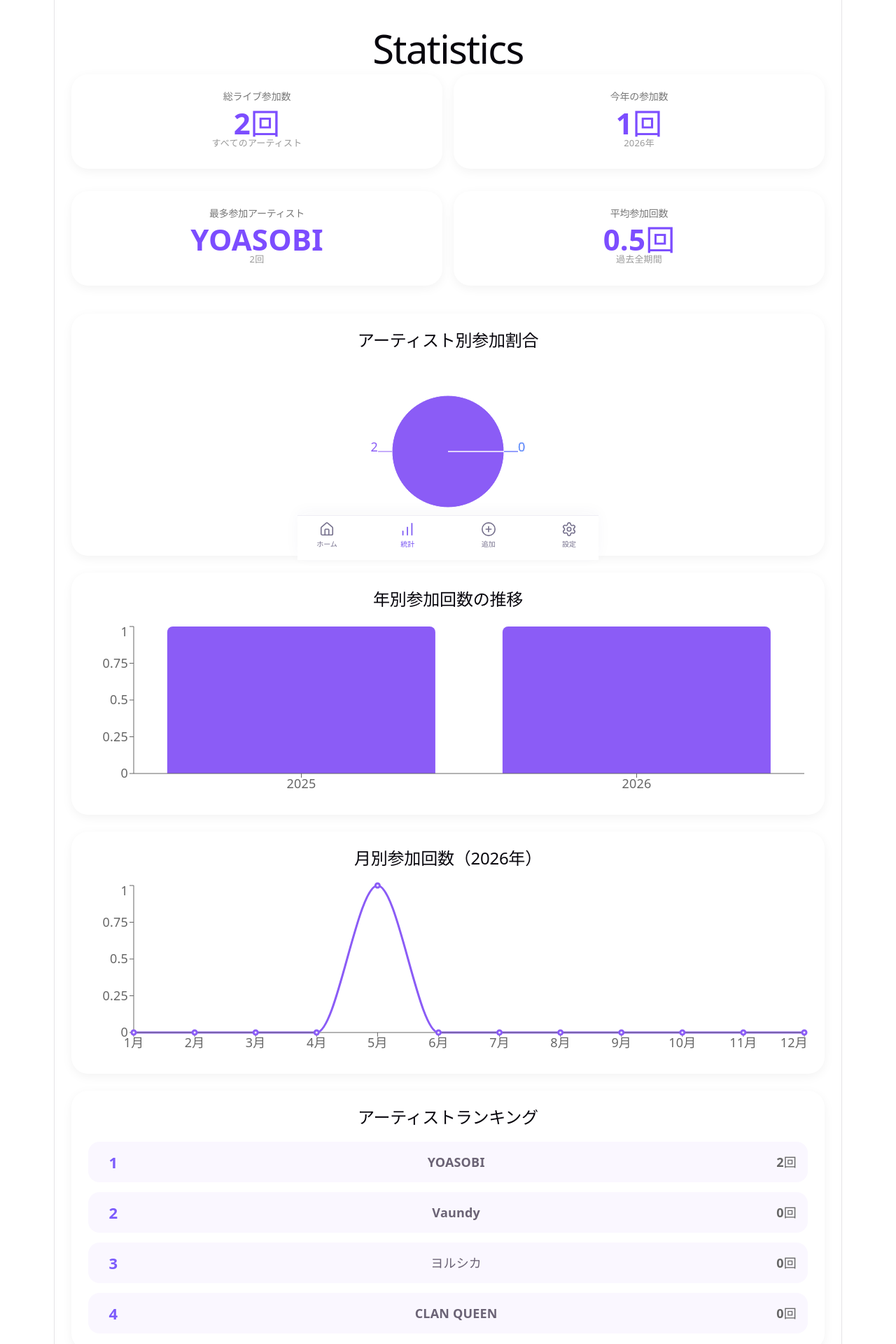
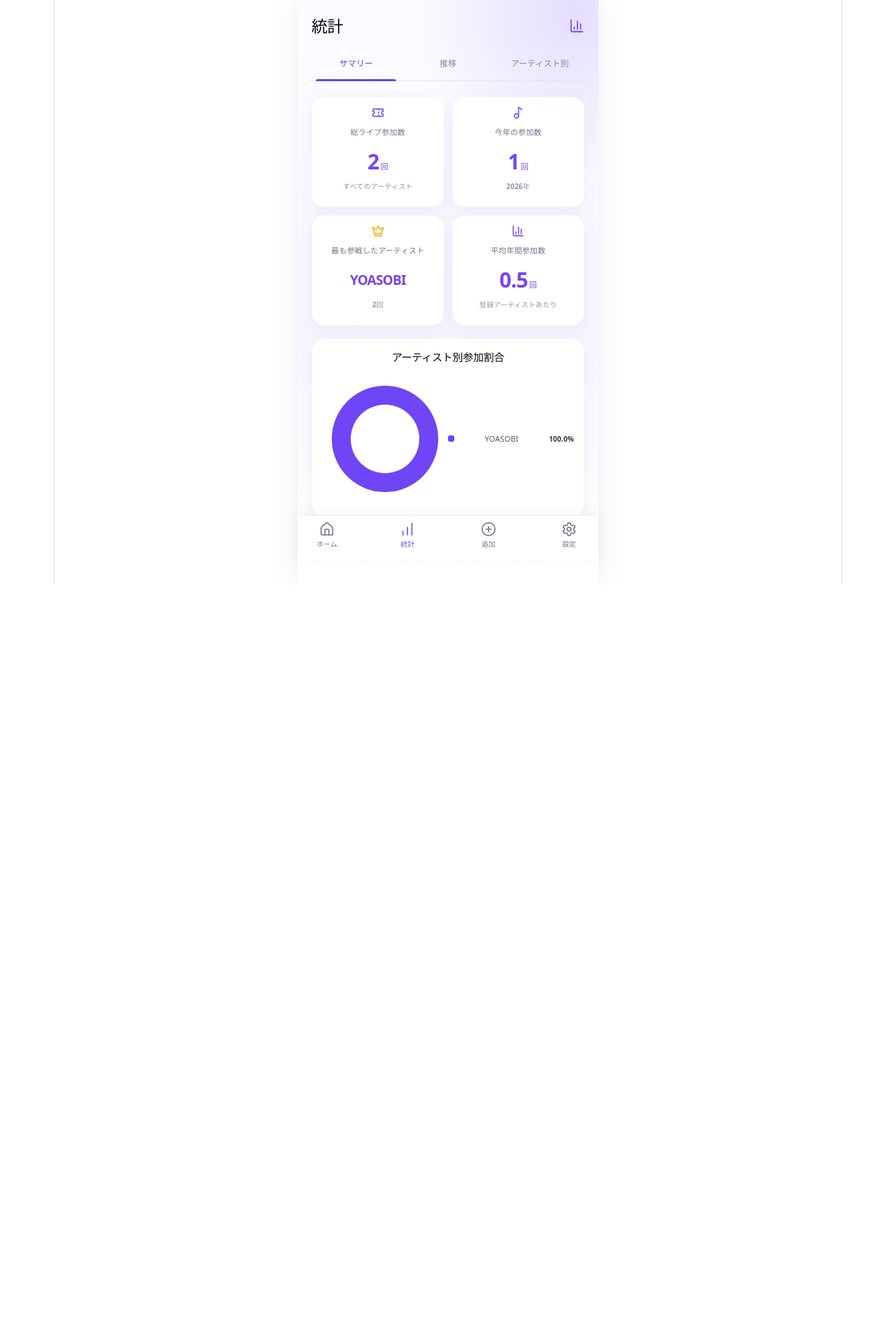
Before and after one commit to tomokitakahama/LiveCloud, a React (Vite) app: page /stats in a window 1280 px wide. Shown: the top 1920 px of the page at 70% size. After the commit the page ends 835 px from the top, so only its background shows below. Built offline with nearby package versions, Linux system fonts and the light colour scheme.

Commit message:
UI修正_統計情報

```diff
--- a/src/pages/Stats/Stats.css
+++ b/src/pages/Stats/Stats.css
@@ -1,133 +1,35 @@
-.statsContainer {
-  padding: 24px;
-}
-
-.statsContainer h1 {
-  margin-bottom: 24px;
-}
-
-.statsCard {
-  background: white;
-  border-radius: 16px;
-  padding: 24px;
-  margin-bottom: 16px;
-  box-shadow: 0 2px 10px rgba(0,0,0,0.08);
-}
-
-.statsCard h2 {
-  font-size: 16px;
-  color: #666;
-  margin-bottom: 12px;
-}
-
-.statsCard p {
-  font-size: 32px;
-  font-weight: bold;
-}
-
-.statsCard span {
-  color: #666;
-}
-
-.summaryGrid {
-  display: grid;
-  grid-template-columns: 1fr 1fr;
-  gap: 16px;
-}
-
-.statsCard {
-  background: white;
-  border-radius: 24px;
-  padding: 24px;
-  box-shadow: 0 4px 15px rgba(0,0,0,0.05);
-}
-
-.statsCard h2 {
-  font-size: 14px;
-  color: #777;
-  margin-bottom: 16px;
-}
-
-.statsCard p {
-  font-size: 42px;
-  font-weight: bold;
-  color: #7c4dff;
-}
-
-.statsCard span {
-  color: #999;
-  font-size: 13px;
-}
-
-.chartCard {
-  background: white;
-  margin-top: 24px;
-  border-radius: 24px;
-  padding: 24px;
-  box-shadow: 0 4px 15px rgba(0,0,0,0.05);
-}
-
-.chartCard h2 {
-  margin-bottom: 20px;
-}
-
-.pieChartArea {
-  width: 100%;
-  height: 250px;
-}
-
-.rankingArea{
-
-    display:flex;
-
-    flex-direction:column;
-
-    gap:14px;
-
-}
-
-.rankingRow{
-
-    display:flex;
-
-    align-items:center;
-
-    justify-content:space-between;
-
-    padding:16px;
-
-    border-radius:16px;
-
-    background:#faf7ff;
-
-}
-
-.rankNumber{
-
-    width:40px;
-
-    font-size:22px;
-
-    font-weight:bold;
-
-    color:#7C5CFC;
-
-}
-
-.rankName{
-
-    flex:1;
-
-    font-weight:600;
-
-    margin-left:12px;
-
-}
-
-.rankCount{
-
-    color:#666;
-
-    font-weight:bold;
-
-}
+.statsContainer { box-sizing: border-box; width: min(100%, 430px); min-height: 100svh; margin: 0 auto; padding: 24px 20px 94px; color: #19162b; background: radial-gradient(circle at 92% 2%, rgba(220, 210, 255, .72), transparent 25%), linear-gradient(180deg, #fcfbff, #f7f6ff 55%, #fff); }
+.statsHeader { display: flex; align-items: center; justify-content: space-between; margin-bottom: 18px; color: #201c34; }
+.statsHeader h1 { margin: 0; font-size: 23px; letter-spacing: -.5px; }
+.statsHeader svg { color: #7950f2; }
+.statsTabs { display: grid; grid-template-columns: repeat(3, 1fr); margin: 0 -2px 22px; border-bottom: 1px solid #e6e3f3; }
+.statsTabs button { position: relative; padding: 10px 2px 11px; border: 0; background: none; color: #89839f; font: inherit; font-size: 12px; font-weight: 700; cursor: pointer; }
+.statsTabs button.active { color: #7043f0; }
+.statsTabs button.active::after { position: absolute; right: 8px; bottom: -1px; left: 8px; height: 3px; border-radius: 4px 4px 0 0; background: #7043f0; content: ""; }
+.summaryGrid { display: grid; grid-template-columns: 1fr 1fr; gap: 11px; }
+.statsCard, .chartCard { border: 1px solid rgba(122, 99, 202, .08); background: rgba(255,255,255,.94); box-shadow: 0 8px 24px rgba(61, 47, 117, .06); }
+.statsCard { min-height: 130px; padding: 13px 14px; border-radius: 17px; }
+.statsCard svg { width: 18px; height: 18px; margin-bottom: 6px; color: #8560f6; stroke-width: 2.4; }
+.statsCard:nth-child(3) svg { color: #f1b72e; }
+.statsCard p { min-height: 29px; margin: 0; color: #77718b; font-size: 11px; font-weight: 700; line-height: 1.35; }
+.statsCard strong { display: block; overflow: hidden; margin: 4px 0 2px; color: #7545f1; font-size: 30px; line-height: 1.08; letter-spacing: -.8px; text-overflow: ellipsis; white-space: nowrap; }
+.statsCard strong small, .rankingRow small { margin-left: 2px; font-size: 11px; letter-spacing: 0; }
+.statsCard .artistName { font-size: 19px; line-height: 1.7; }
+.statsCard span { color: #9791a8; font-size: 10px; font-weight: 600; }
+.chartCard { margin-top: 18px; padding: 18px 14px; border-radius: 20px; }
+.chartCard h2 { margin: 0 4px 12px; font-size: 15px; letter-spacing: -.25px; }
+.shareContent { display: flex; align-items: center; min-height: 190px; }
+.shareLegend { flex: 1; min-width: 0; margin: 0; padding: 0; list-style: none; }
+.shareLegend li { display: flex; align-items: center; gap: 7px; min-width: 0; margin: 8px 0; color: #58526d; font-size: 11px; }
+.shareLegend i { width: 9px; height: 9px; flex: 0 0 auto; border-radius: 3px; }
+.shareLegend span { overflow: hidden; flex: 1; text-overflow: ellipsis; white-space: nowrap; }
+.shareLegend b { color: #383349; font-size: 10px; }
+.chartTooltip { padding: 6px 9px; border-radius: 7px; background: #302651; color: #fff; font-size: 11px; font-weight: 700; box-shadow: 0 4px 12px rgba(34, 25, 73, .18); }
+.recharts-cartesian-axis-tick-value { fill: #716b87; font-size: 10px; }
+.emptyChart { margin: 24px 0; color: #918ba1; font-size: 13px; text-align: center; }
+.rankingArea { display: grid; gap: 9px; margin: 0; padding: 0; list-style: none; }
+.rankingRow { display: flex; align-items: center; min-height: 48px; padding: 8px 11px; border-radius: 13px; background: #f8f6ff; }
+.rankNumber { display: grid; width: 25px; height: 25px; place-items: center; border-radius: 8px; background: #ece7ff; color: #7546ec; font-size: 12px; font-weight: 800; }
+.rankName { overflow: hidden; flex: 1; margin: 0 12px; font-size: 13px; font-weight: 700; text-overflow: ellipsis; white-space: nowrap; }
+.rankingRow strong { color: #7545f1; font-size: 18px; }
+@media (min-width: 431px) { .statsContainer { box-shadow: 0 0 38px rgba(65, 53, 124, .1); } }
--- a/src/pages/Stats/Stats.tsx
+++ b/src/pages/Stats/Stats.tsx
@@ -1,365 +1,131 @@
-import "./Stats.css";
-import BottomNavigation from "../../components/BottomNavigation/BottomNavigation";
+import { useMemo, useState } from "react";
 import {
+  Bar,
+  BarChart,
+  Cell,
+  Line,
+  LineChart,
+  Pie,
   PieChart,
-  Pie,
-  Cell,
   ResponsiveContainer,
-  BarChart,
-  Bar,
+  Tooltip,
   XAxis,
   YAxis,
-  Tooltip,
-  LineChart,
-  Line,
 } from "recharts";
+import { BarChart3, Crown, Music2, Ticket } from "lucide-react";
+import BottomNavigation from "../../components/BottomNavigation/BottomNavigation";
+import "./Stats.css";
+
+type Live = { date?: string };
+type Artist = { name: string; lives?: Live[] };
 
 type StatsProps = {
-  artists: any[];
+  artists: Artist[];
 };
 
-const Stats = ({
-  artists,
-}: StatsProps) => {
+const COLORS = ["#6f45f6", "#8b5cf6", "#a855f7", "#d565df", "#62a7f3", "#cfd9f2"];
 
-  const totalArtists =
-    artists.length;
+const getDateParts = (value?: string) => {
+  const match = value?.match(/^(\d{4})[/-](\d{1,2})[/-](\d{1,2})/);
+  return match ? { year: Number(match[1]), month: Number(match[2]) } : null;
+};
 
-  const totalLives = artists.reduce(
+const ChartTooltip = ({ active, payload }: any) => {
+  if (!active || !payload?.length) return null;
+  return <div className="chartTooltip">{payload[0].value}回</div>;
+};
 
-  (sum, artist) =>
+const Stats = ({ artists }: StatsProps) => {
+  const [activeTab, setActiveTab] = useState<"summary" | "trend" | "artists">("summary");
+  const currentYear = new Date().getFullYear();
 
-    sum + (artist.lives?.length ?? 0),
-
-  0
-
-);
-
-  const topArtist =
-  artists.length > 0
-    ? artists.reduce((prev, current) =>
-
-        (prev.lives?.length ?? 0) >
-        (current.lives?.length ?? 0)
-
-          ? prev
-
-          : current
-
-      )
-
-    : null;
-
-    const currentYear =
-  new Date().getFullYear();
-
-const thisYearLives = artists.reduce(
-  (sum, artist) => {
-
-    const lives = artist.lives ?? [];
-
-    const count = lives.filter(
-      (live: any) =>
-        new Date(live.date).getFullYear() === currentYear
-    ).length;
-
-    return sum + count;
-
-  },
-  0
-);
-
-const averageLives =
-  artists.length > 0
-    ? (totalLives / artists.length).toFixed(1)
-    : "0";
-
-    const pieData = artists.map((artist) => ({
-  name: artist.name,
-  value: artist.lives?.length ?? 0,
-}));
-
-const COLORS = [
-  "#8B5CF6",
-  "#A855F7",
-  "#C084FC",
-  "#60A5FA",
-  "#F9A8D4",
-  "#CBD5E1",
-];
-
-const yearlyMap: Record<string, number> = {};
-
-artists.forEach((artist) => {
-
-  (artist.lives ?? []).forEach((live: any) => {
-
-    if (!live.date) return;
-
-    const year = String(
-      new Date(live.date).getFullYear()
+  const data = useMemo(() => {
+    const totalLives = artists.reduce((sum, artist) => sum + (artist.lives?.length ?? 0), 0);
+    const topArtist = [...artists].sort((a, b) => (b.lives?.length ?? 0) - (a.lives?.length ?? 0))[0];
+    const thisYearLives = artists.reduce(
+      (sum, artist) => sum + (artist.lives ?? []).filter((live) => getDateParts(live.date)?.year === currentYear).length,
+      0,
     );
 
-    yearlyMap[year] =
-      (yearlyMap[year] ?? 0) + 1;
+    const shares = artists
+      .map((artist) => ({ name: artist.name, value: artist.lives?.length ?? 0 }))
+      .filter((artist) => artist.value > 0);
+    const visibleShares = shares.slice(0, 5);
+    const otherCount = shares.slice(5).reduce((sum, artist) => sum + artist.value, 0);
+    if (otherCount) visibleShares.push({ name: "その他", value: otherCount });
 
-  });
+    const yearlyMap: Record<number, number> = {};
+    const monthlyMap = Array.from({ length: 12 }, () => 0);
+    artists.forEach((artist) => (artist.lives ?? []).forEach((live) => {
+      const parts = getDateParts(live.date);
+      if (!parts) return;
+      yearlyMap[parts.year] = (yearlyMap[parts.year] ?? 0) + 1;
+      if (parts.year === currentYear) monthlyMap[parts.month - 1] += 1;
+    }));
 
-});
+    const years = Object.keys(yearlyMap).map(Number).sort((a, b) => a - b);
+    const startYear = years.length ? Math.min(years[0], currentYear - 4) : currentYear - 4;
+    const yearlyData = Array.from({ length: currentYear - startYear + 1 }, (_, index) => {
+      const year = startYear + index;
+      return { year: String(year), count: yearlyMap[year] ?? 0 };
+    });
 
-const yearlyData = Object.keys(yearlyMap)
-  .sort()
-  .map((year) => ({
-    year,
-    count: yearlyMap[year],
-  }));
-
-const monthlyMap: Record<number, number> = {};
-
-for (let i = 1; i <= 12; i++) {
-  monthlyMap[i] = 0;
-}
-
-artists.forEach((artist) => {
-
-  (artist.lives ?? []).forEach((live: any) => {
-
-    if (!live.date) return;
-
-    const date = new Date(live.date);
-
-    if (
-      date.getFullYear() === currentYear
-    ) {
-
-      monthlyMap[
-        date.getMonth() + 1
-      ]++;
-
-    }
-
-  });
-
-});
-
-const monthlyData = Array.from(
-  { length: 12 },
-  (_, index) => ({
-
-    month: `${index + 1}月`,
-
-    count:
-      monthlyMap[index + 1],
-
-  })
-);
-
-const artistRanking = [...artists]
-  .sort(
-    (a, b) =>
-      (b.lives?.length ?? 0) -
-      (a.lives?.length ?? 0)
-  )
-  .slice(0, 5);
+    return {
+      totalLives,
+      topArtist,
+      thisYearLives,
+      averageLives: artists.length ? (totalLives / artists.length).toFixed(1) : "0.0",
+      shares: visibleShares,
+      yearlyData,
+      monthlyData: monthlyMap.map((count, index) => ({ month: `${index + 1}月`, count })),
+      ranking: [...artists].sort((a, b) => (b.lives?.length ?? 0) - (a.lives?.length ?? 0)),
+    };
+  }, [artists, currentYear]);
 
   return (
-    <div className="statsContainer">
+    <main className="statsContainer">
+      <header className="statsHeader">
+        <h1>統計</h1>
+        <BarChart3 size={22} aria-hidden="true" />
+      </header>
 
-      <h1>Statistics</h1>
+      <div className="statsTabs" role="tablist" aria-label="統計の表示切り替え">
+        {[
+          ["summary", "サマリー"],
+          ["trend", "推移"],
+          ["artists", "アーティスト別"],
+        ].map(([id, label]) => (
+          <button key={id} type="button" role="tab" aria-selected={activeTab === id}
+            className={activeTab === id ? "active" : ""} onClick={() => setActiveTab(id as typeof activeTab)}>
+            {label}
+          </button>
+        ))}
+      </div>
 
-      <div className="summaryGrid">
+      {activeTab === "summary" && <>
+        <section className="summaryGrid" aria-label="ライブ参加サマリー">
+          <article className="statsCard"><Ticket /><p>総ライブ参加数</p><strong>{data.totalLives}<small>回</small></strong><span>すべてのアーティスト</span></article>
+          <article className="statsCard"><Music2 /><p>今年の参加数</p><strong>{data.thisYearLives}<small>回</small></strong><span>{currentYear}年</span></article>
+          <article className="statsCard"><Crown /><p>最も参戦したアーティスト</p><strong className="artistName">{data.topArtist?.name ?? "-"}</strong><span>{data.topArtist?.lives?.length ?? 0}回</span></article>
+          <article className="statsCard"><BarChart3 /><p>平均年間参加数</p><strong>{data.averageLives}<small>回</small></strong><span>登録アーティストあたり</span></article>
+        </section>
+        <section className="chartCard shareCard">
+          <h2>アーティスト別参加割合</h2>
+          {data.shares.length ? <div className="shareContent">
+            <ResponsiveContainer width="50%" height={190}><PieChart><Pie data={data.shares} dataKey="value" innerRadius={49} outerRadius={76} paddingAngle={2} stroke="none">{data.shares.map((entry, index) => <Cell key={entry.name} fill={COLORS[index % COLORS.length]} />)}</Pie></PieChart></ResponsiveContainer>
+            <ul className="shareLegend">{data.shares.map((artist, index) => <li key={artist.name}><i style={{ backgroundColor: COLORS[index % COLORS.length] }} /><span>{artist.name}</span><b>{data.totalLives ? ((artist.value / data.totalLives) * 100).toFixed(1) : "0.0"}%</b></li>)}</ul>
+          </div> : <p className="emptyChart">ライブを登録すると集計が表示されます</p>}
+        </section>
+      </>}
 
-  <div className="statsCard">
+      {activeTab === "trend" && <>
+        <section className="chartCard"><h2>年別参加回数の推移</h2><ResponsiveContainer width="100%" height={235}><BarChart data={data.yearlyData} margin={{ top: 12, right: 2, left: -24, bottom: 0 }}><XAxis dataKey="year" axisLine={false} tickLine={false} /><YAxis allowDecimals={false} axisLine={false} tickLine={false} /><Tooltip content={<ChartTooltip />} /><Bar dataKey="count" fill="#7950f2" radius={[7, 7, 0, 0]} /></BarChart></ResponsiveContainer></section>
+        <section className="chartCard"><h2>月別参加回数（{currentYear}年）</h2><ResponsiveContainer width="100%" height={235}><LineChart data={data.monthlyData} margin={{ top: 12, right: 10, left: -24, bottom: 0 }}><XAxis dataKey="month" axisLine={false} tickLine={false} interval={1} /><YAxis allowDecimals={false} axisLine={false} tickLine={false} /><Tooltip content={<ChartTooltip />} /><Line type="monotone" dataKey="count" stroke="#7b49f5" strokeWidth={3} dot={{ r: 4, fill: "#fff", strokeWidth: 3 }} activeDot={{ r: 6 }} /></LineChart></ResponsiveContainer></section>
+      </>}
 
-    <h2>総ライブ参加数</h2>
-
-    <p>{totalLives}回</p>
-
-    <span>すべてのアーティスト</span>
-
-  </div>
-
-  <div className="statsCard">
-
-    <h2>今年の参加数</h2>
-
-    <p>{thisYearLives}回</p>
-
-    <span>{currentYear}年</span>
-
-  </div>
-
-  <div className="statsCard">
-
-    <h2>最多参加アーティスト</h2>
-
-    <p>{topArtist?.name}</p>
-
-    <span>
-  {topArtist?.lives?.length ?? 0}回
-</span>
-
-  </div>
-
-  <div className="statsCard">
-
-    <h2>平均参加回数</h2>
-
-    <p>{averageLives}回</p>
-
-    <span>過去全期間</span>
-
-  </div>
-
-</div>
-
-<div className="chartCard">
-
-  <h2>アーティスト別参加割合</h2>
-
-  <div className="pieChartArea">
-
-    <ResponsiveContainer
-      width="100%"
-      height={250}
-    >
-
-      <PieChart>
-
-        <Pie
-          data={pieData}
-          dataKey="value"
-          nameKey="name"
-          cx="50%"
-          cy="50%"
-          outerRadius={80}
-          label
-        >
-
-          {pieData.map((entry, index) => (
-
-            <Cell
-              key={index}
-              fill={
-                COLORS[index % COLORS.length]
-              }
-            />
-
-          ))}
-
-        </Pie>
-
-      </PieChart>
-
-    </ResponsiveContainer>
-
-  </div>
-
-</div>
-
-<div className="chartCard">
-
-  <h2>年別参加回数の推移</h2>
-
-  <ResponsiveContainer
-    width="100%"
-    height={250}
-  >
-
-    <BarChart data={yearlyData}>
-
-      <XAxis dataKey="year" />
-
-      <YAxis />
-
-      <Tooltip />
-
-      <Bar
-        dataKey="count"
-        radius={[8, 8, 0, 0]}
-        fill="#8B5CF6"
-      />
-
-    </BarChart>
-
-  </ResponsiveContainer>
-
-</div>
-
-<div className="chartCard">
-
-  <h2>月別参加回数（2026年）</h2>
-
-  <ResponsiveContainer
-    width="100%"
-    height={250}
-  >
-
-    <LineChart data={monthlyData}>
-
-      <XAxis dataKey="month" />
-
-      <YAxis />
-
-      <Tooltip />
-
-      <Line
-        type="monotone"
-        dataKey="count"
-        stroke="#8B5CF6"
-        strokeWidth={3}
-      />
-
-    </LineChart>
-
-  </ResponsiveContainer>
-
-</div>
-
-<div className="chartCard">
-
-  <h2>アーティストランキング</h2>
-
-  <div className="rankingArea">
-
-    {artistRanking.map(
-      (artist, index) => (
-
-        <div
-          className="rankingRow"
-          key={artist.name}
-        >
-
-          <span className="rankNumber">
-
-            {index + 1}
-
-          </span>
-
-          <span className="rankName">
-
-            {artist.name}
-
-          </span>
-
-          <span className="rankCount">
-
-            {artist.lives?.length ?? 0}回
-
-          </span>
-
-        </div>
-
-      )
-    )}
-
-  </div>
-
-</div>
-
+      {activeTab === "artists" && <section className="chartCard"><h2>アーティスト別参加回数</h2><ol className="rankingArea">{data.ranking.length ? data.ranking.map((artist, index) => <li className="rankingRow" key={artist.name}><span className="rankNumber">{index + 1}</span><span className="rankName">{artist.name}</span><strong>{artist.lives?.length ?? 0}<small>回</small></strong></li>) : <li className="emptyChart">アーティストを追加すると表示されます</li>}</ol></section>}
       <BottomNavigation />
-
-    </div>
+    </main>
   );
 };
 
```
